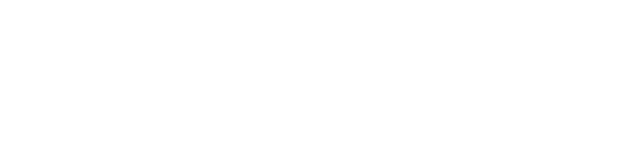
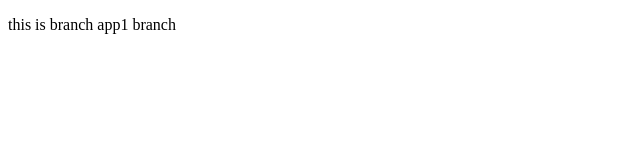
Before and after one commit to yisaketsegaye/stunning-chainsaw, a plain HTML site: page index.html in a window 1280 px wide. Shown: the whole page, without its empty margins (0-640 px from the left). Drawn offline with Linux system fonts and the light colour scheme.

Commit message:
app1 revision

```diff
--- a/index.html
+++ b/index.html
@@ -4,5 +4,6 @@
 
 </head>
 <body>
+	<p>this is branch app1 branch</p>
 </body>
 </html>
```
Also changed, not shown: about.html (renamed from index.htm, +1 -1 lines).
